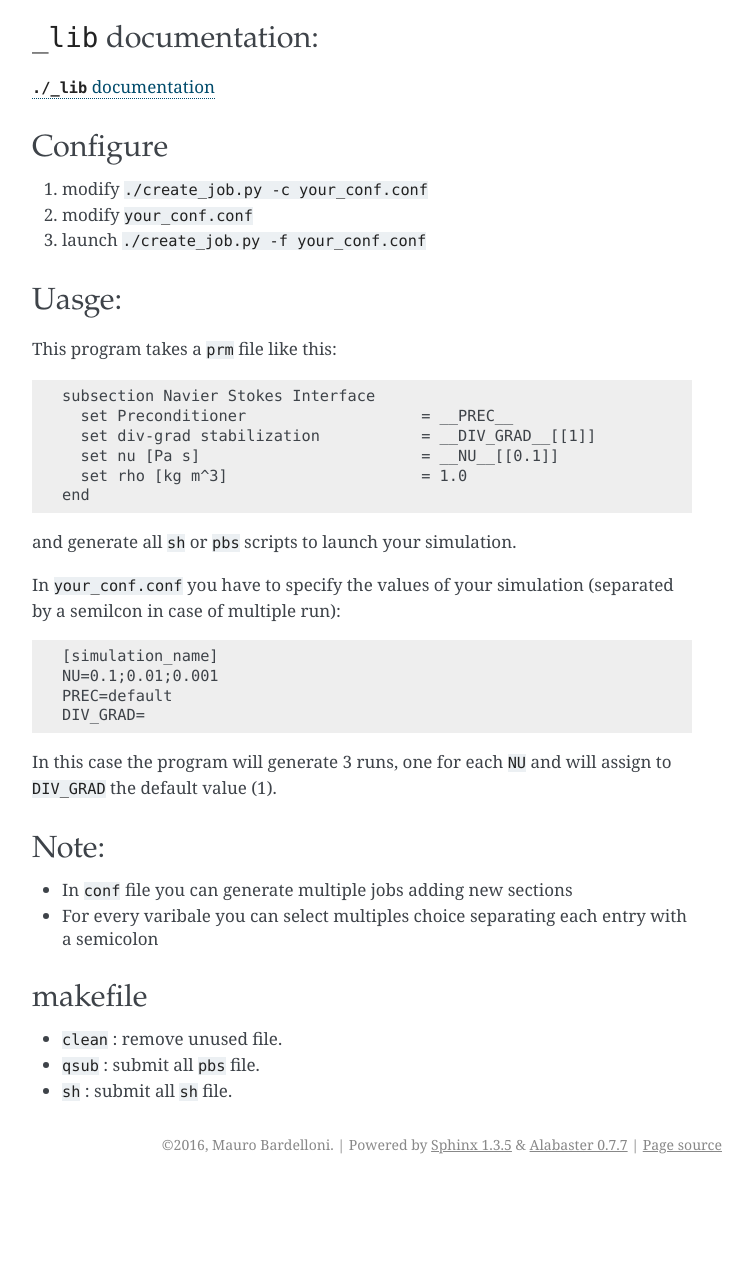
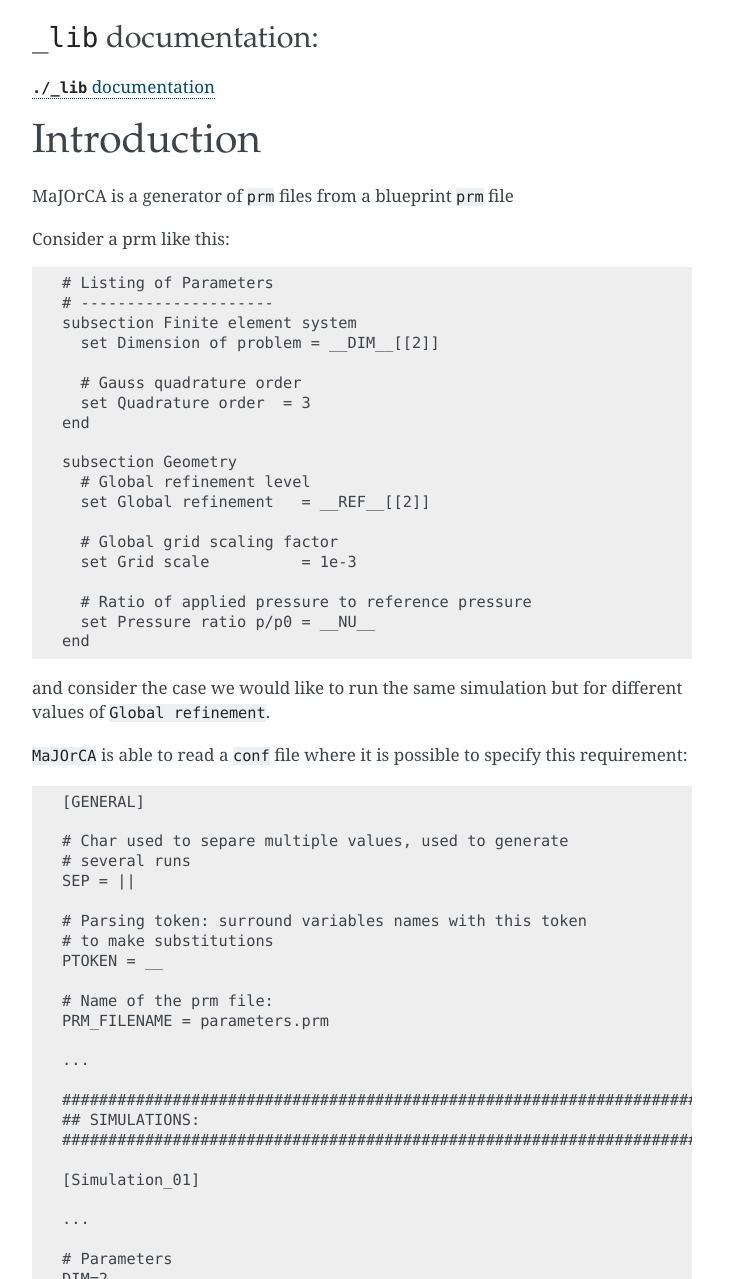
Before and after one commit to ESeNonFossiIo/NeSSUs, a plain HTML site: page index.html in a window 1280 px wide. Shown: the part 1521-2800 px from the top of the page, without its empty margins (388-1140 px from the left). Before the commit the page ends 2705 px from the top, so only its background shows below. Drawn offline with nearby package versions, Linux system fonts and the light colour scheme; some packages are replaced by stand-ins of ours.

Commit message:
Generated gh-pages for commit c7081e8 Author: ESeNonFossiIo <esenonfossiio@gmail.com>
    Add introduction to README.md

```diff
--- a/index.html
+++ b/index.html
@@ -49,12 +49,71 @@
 <span id="lib-documentation"></span><h2><code class="docutils literal"><span class="pre">_lib</span></code> documentation:<a class="headerlink" href="#lib-documentation" title="Permalink to this headline">¶</a></h2>
 <p><a class="reference external" href="./_lib.html"><code class="docutils literal"><span class="pre">./_lib</span></code> documentation</a></p>
 </div>
+</div>
+<div class="section" id="introduction">
+<span id="introduction"></span><h1>Introduction<a class="headerlink" href="#introduction" title="Permalink to this headline">¶</a></h1>
+<p>MaJOrCA is a generator of <code class="docutils literal"><span class="pre">prm</span></code> files from a blueprint <code class="docutils literal"><span class="pre">prm</span></code> file</p>
+<p>Consider a prm like this:</p>
+<div class="highlight-prm"><div class="highlight"><pre><span></span># Listing of Parameters
+# ---------------------
+subsection Finite element system
+  set Dimension of problem = __DIM__[[2]]
+
+  # Gauss quadrature order
+  set Quadrature order  = 3
+end
+
+subsection Geometry
+  # Global refinement level
+  set Global refinement   = __REF__[[2]]
+
+  # Global grid scaling factor
+  set Grid scale          = 1e-3
+
+  # Ratio of applied pressure to reference pressure
+  set Pressure ratio p/p0 = __NU__
+end
+</pre></div>
+</div>
+<p>and consider the case we would like to run the same simulation but for different
+values of <code class="docutils literal"><span class="pre">Global</span> <span class="pre">refinement</span></code>.</p>
+<p><code class="docutils literal"><span class="pre">MaJOrCA</span></code> is able to read a <code class="docutils literal"><span class="pre">conf</span></code> file where it is possible to specify this
+requirement:</p>
+<div class="highlight-conf"><div class="highlight"><pre><span></span>[GENERAL]
+
+# Char used to separe multiple values, used to generate
+# several runs
+SEP = ||
+
+# Parsing token: surround variables names with this token
+# to make substitutions
+PTOKEN = __
+
+# Name of the prm file:
+PRM_FILENAME = parameters.prm
+
+...
+
+################################################################################
+## SIMULATIONS:
+################################################################################
+
+[Simulation_01]
+
+...
+
+# Parameters
+DIM=2
+NU=1
+REF=9 || 8
+</pre></div>
+</div>
 <div class="section" id="configure">
 <span id="configure"></span><h2>Configure<a class="headerlink" href="#configure" title="Permalink to this headline">¶</a></h2>
 <ol class="simple">
-<li>modify <code class="docutils literal"><span class="pre">./create_job.py</span> <span class="pre">-c</span> <span class="pre">your_conf.conf</span></code></li>
+<li>modify <code class="docutils literal"><span class="pre">./MaJOrCA.py</span> <span class="pre">-c</span> <span class="pre">your_conf.conf</span></code></li>
 <li>modify <code class="docutils literal"><span class="pre">your_conf.conf</span></code></li>
-<li>launch <code class="docutils literal"><span class="pre">./create_job.py</span> <span class="pre">-f</span> <span class="pre">your_conf.conf</span></code></li>
+<li>launch <code class="docutils literal"><span class="pre">./MaJOrCA.py</span> <span class="pre">-f</span> <span class="pre">your_conf.conf</span></code></li>
 </ol>
 </div>
 <div class="section" id="uasge">
@@ -109,6 +168,9 @@ a semicolon</li>
   <ul>
 <li><a class="reference internal" href="#">Multiple JObs CreAtor</a><ul>
 <li><a class="reference internal" href="#lib-documentation"><code class="docutils literal"><span class="pre">_lib</span></code> documentation:</a></li>
+</ul>
+</li>
+<li><a class="reference internal" href="#introduction">Introduction</a><ul>
 <li><a class="reference internal" href="#configure">Configure</a></li>
 <li><a class="reference internal" href="#uasge">Uasge:</a></li>
 <li><a class="reference internal" href="#note">Note:</a></li>
```
Also changed, not shown: searchindex.js (+1 -1 lines), _sources/index.txt.
